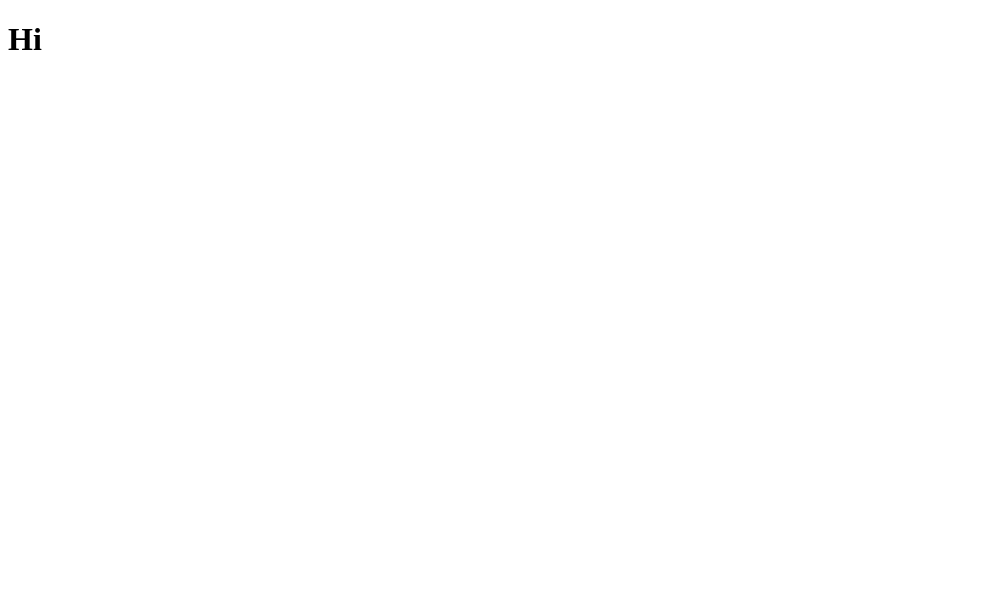
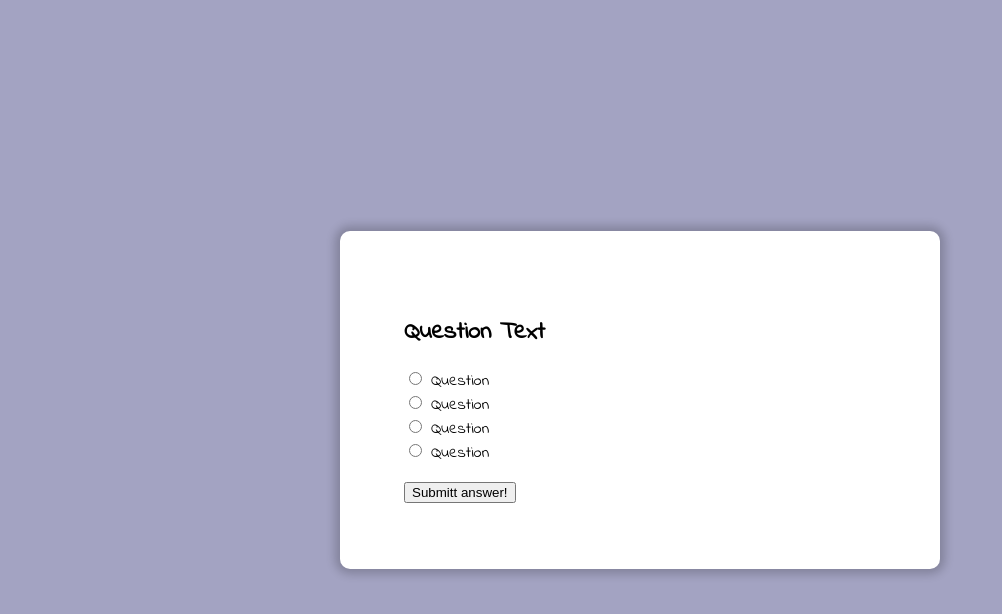
Before and after one commit to Muhammad7878/QuizzRepo, a plain HTML site: page index.html in a window 1280 px wide. Shown: the whole page, without its empty margins (0-1002 px from the left). Drawn offline with Linux system fonts and the light colour scheme.

Commit message:
Added a layout and CSS

```diff
--- a/index.html
+++ b/index.html
@@ -13,7 +13,36 @@
 
 	<body>
 
-    <h1>Hi</h1>
+    <div class="quiz-container">
+          <div class="quiz-header">
+                <h2>Question Text</h2>
+
+                  <ul>
+
+                    <li>
+                      <input type="radio" id="a" name="answer">
+                      <label for="a">Question</label>
+                    </li>
+
+                    <li>
+                      <input type="radio" id="b" name="answer">
+                      <label for="b">Question</label>
+                    </li>
+
+                    <li>
+                      <input type="radio" id="c" name="answer">
+                      <label for="c">Question</label>
+                    </li>
+
+                    <li>
+                      <input type="radio" id="d" name="answer">
+                      <label for="d">Question</label>
+                    </li>
+
+                  </ul>
+                  <button type="button" name="button">Submitt answer!</button>
+            </div>
+    </div>
 
 	</body>
 
--- a/script.js
+++ b/script.js
@@ -8,5 +8,37 @@ const quizData = [
     c: 43,
     d: 32,
     correct: "b"
-  }
-]
+  },
+  {
+    question:"What is the most used programming language in 2019",
+    a:"Java",
+    b:"C",
+    c:"Scala",
+    d:"JavaScript",
+    correct:"a"
+  },
+  {
+    question:"Who is the President of USA",
+    a:"Me",
+    b:"Barak Obama",
+    c:"Jenifer Aniston",
+    d:"Brad Pitt",
+    correct:"b"
+  },
+  {
+    question:"What does HTML stands for",
+    a:"Hypertext Markup Language",
+    b:"Harry Torter Making love",
+    c:"How to make love",
+    d:"How to moan louder",
+    correct:"a"
+  },
+  {
+    question:"What year was JavaScript launched",
+    a:"2019",
+    b:"2000",
+    c:"1995",
+    d:"none of above",
+    correct:"d",
+  },
+];
--- a/style.css
+++ b/style.css
@@ -0,0 +1,37 @@
+@import url('https://fonts.googleapis.com/css2?family=Indie+Flower&display=swap');
+
+*{
+  box-sizing: border-box;
+}
+
+body{
+  font-family: 'Indie Flower', cursive;
+  background-color: rgb(163, 163, 194);
+  display: flex;
+  justify-content: center;
+  align-items: center;
+  margin: 0;
+  min-height: 100vh;
+}
+
+.quiz-container{
+  background-color: #FFF;
+  width: 600px;
+  border-radius: 10px;
+  box-shadow:0 0 10px 5px rgba(0, 0, 0, 0.2);
+  max-width: 100%;
+
+}
+
+.quiz-header{
+  padding: 4rem;
+}
+
+ul{
+  list-style-type: none;
+  padding: 0;
+}
+
+button{
+  background-color:
+}
```
